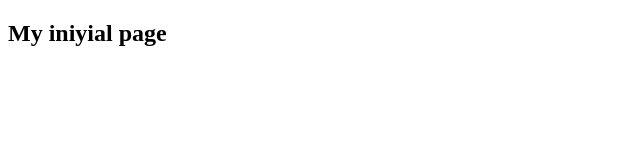
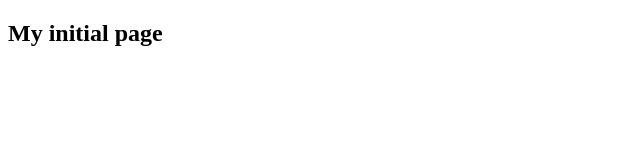
Before and after one commit to VitorKenzo/projeto-curos-git, a plain HTML site: page index.html in a window 1280 px wide. Shown: the full height of the page, 0-640 px from the left. Drawn offline with Linux system fonts and the light colour scheme.

Commit message:
fix type error

```diff
--- a/index.html
+++ b/index.html
@@ -5,6 +5,6 @@
     <title>Experimenting git and github</title>
 </head>
 <body>
-    <h2>My iniyial page</h2>
+    <h2>My initial page</h2>
 </body>
 </html>
```
